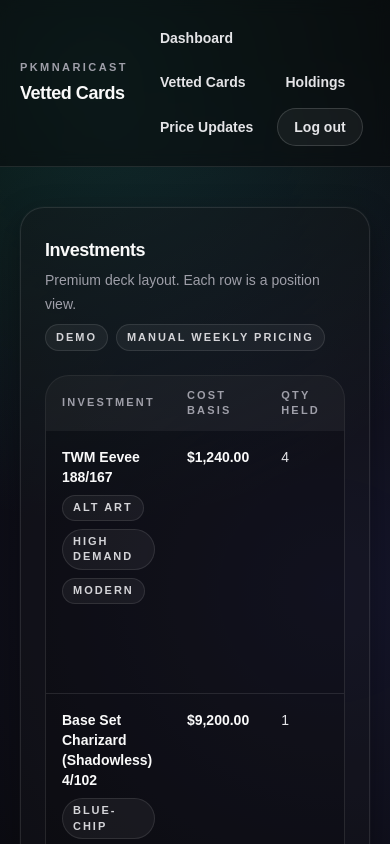
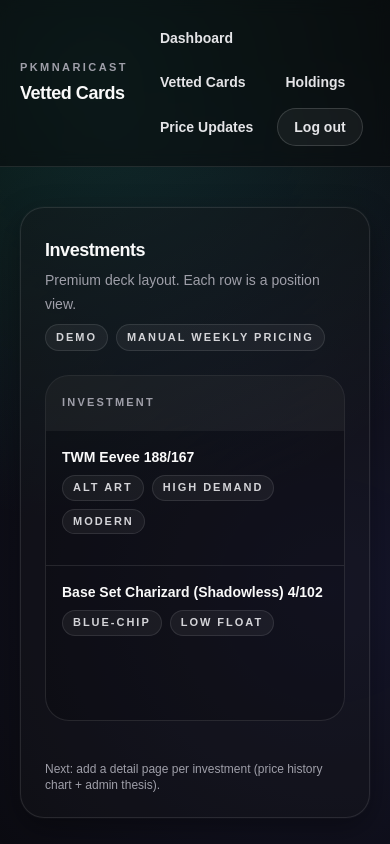
Before and after one commit to lugeorge8/pkmnaricast, a Next.js app: page /investor/investments in a window 390 px wide. Shown: the top 844 px of the page. Built offline with nearby package versions, Linux system fonts and the light colour scheme.

Commit message:
Enable horizontal scroll for investments table on mobile

```diff
--- a/src/app/investor/investments/page.tsx
+++ b/src/app/investor/investments/page.tsx
@@ -67,7 +67,8 @@
       </div>
 
       <div className="mt-6 overflow-hidden rounded-3xl border border-white/10 bg-black/15">
-        <table className="w-full text-left text-sm">
+        <div className="w-full overflow-x-auto">
+          <table className="min-w-[980px] w-full text-left text-sm">
           <thead className="bg-white/5 text-[11px] font-semibold uppercase tracking-[0.2em] text-zinc-400">
             <tr>
               <th className="px-4 py-3">Investment</th>
@@ -104,6 +105,7 @@
             ))}
           </tbody>
         </table>
+        </div>
       </div>
 
       <div className="mt-10 text-xs text-zinc-400">
```
